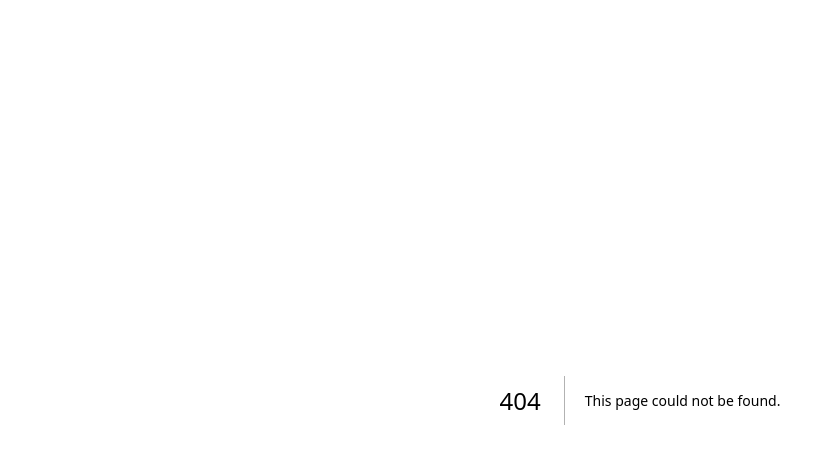
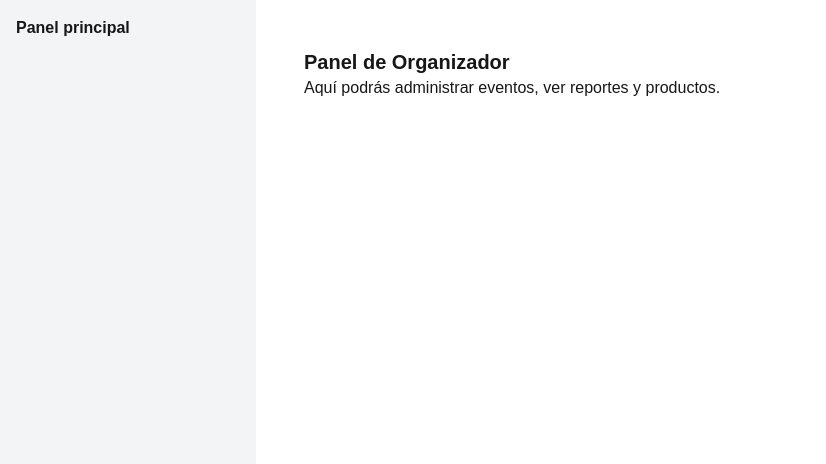
Before and after one commit to C-Ford17/eventos-app, a Next.js app: page /dashboard/organizador in a window 1280 px wide. Before the commit this address had no page. Shown: the top 464 px of the page, without its empty margins (0-826 px from the left). Built offline with nearby package versions, Linux system fonts and the light colour scheme.

Commit message:
feat: estructura de dashboard y paneles por rol inicial

```diff
--- /dev/null
+++ b/src/app/dashboard/asistente/page.tsx
@@ -0,0 +1,10 @@
+// src/app/dashboard/organizador/page.tsx
+export default function AsistentePanel() {
+  return (
+    <div>
+      <h1 className="text-xl font-semibold">Panel de Asistente</h1>
+      <p>Aquí podrás ve tu informacion y tus eventos.</p>
+      {/* Agrega aquí widgets, tablas, o componentes que viste en los mockups */}
+    </div>
+  );
+}
--- /dev/null
+++ b/src/app/dashboard/layout.tsx
@@ -0,0 +1,13 @@
+// src/app/dashboard/layout.tsx
+export default function DashboardLayout({ children }: { children: React.ReactNode }) {
+  return (
+    <div className="flex h-screen flex-col md:flex-row md:overflow-hidden">
+      <nav className="w-full md:w-64 bg-gray-100 p-4">
+        {/* Aquí puedes poner navegación lateral, logo, o menú según tus mockups */}
+        <p className="font-bold">Panel principal</p>
+        {/* Enlaces de navegación, se pueden personalizar por rol */}
+      </nav>
+      <main className="grow p-6 md:overflow-y-auto md:p-12">{children}</main>
+    </div>
+  );
+}
--- /dev/null
+++ b/src/app/dashboard/organizador/page.tsx
@@ -0,0 +1,10 @@
+// src/app/dashboard/organizador/page.tsx
+export default function OrganizadorPanel() {
+  return (
+    <div>
+      <h1 className="text-xl font-semibold">Panel de Organizador</h1>
+      <p>Aquí podrás administrar eventos, ver reportes y productos.</p>
+      {/* Agrega aquí widgets, tablas, o componentes que viste en los mockups */}
+    </div>
+  );
+}
--- /dev/null
+++ b/src/app/dashboard/proveedor/page.tsx
@@ -0,0 +1,10 @@
+// src/app/dashboard/organizador/page.tsx
+export default function ProveedorPanel() {
+  return (
+    <div>
+      <h1 className="text-xl font-semibold">Panel de Proveedor</h1>
+      <p>Aquí podrás administrar productos/servicios, facturas, etc.</p>
+      {/* Agrega aquí widgets, tablas, o componentes que viste en los mockups */}
+    </div>
+  );
+}
```
